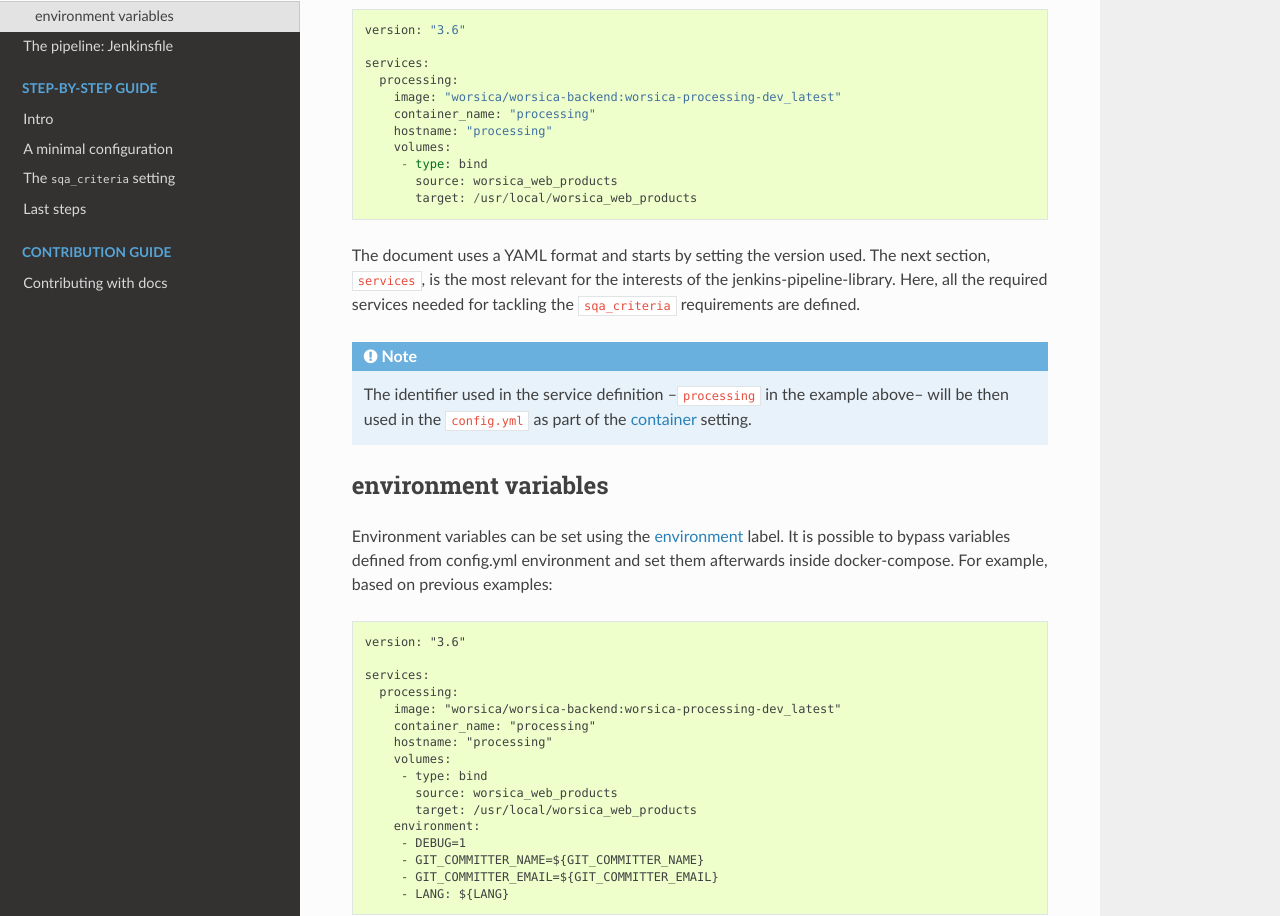
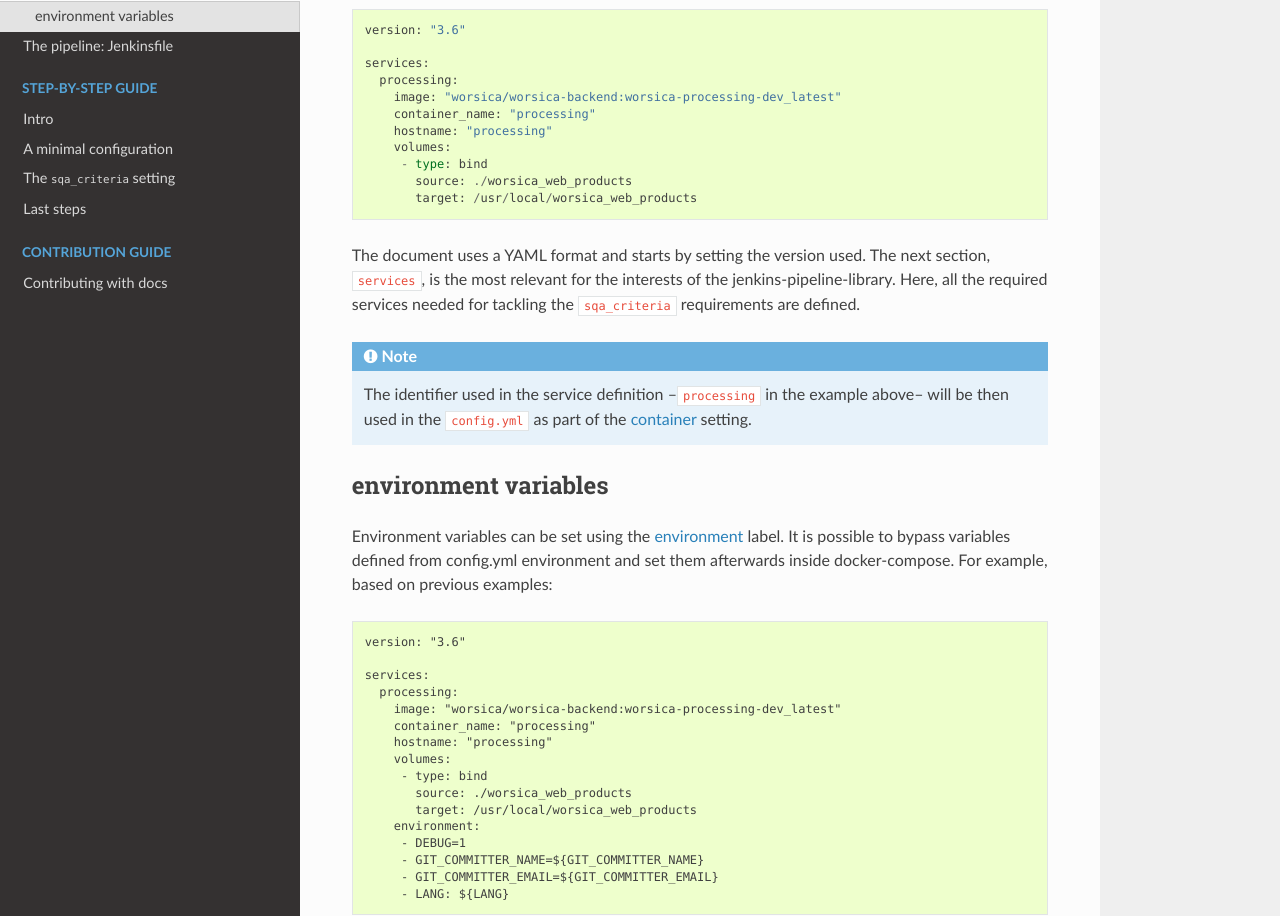
Before and after one commit to indigo-dc/jenkins-pipeline-library, a Sphinx documentation site: the page built from docs/user/docker_compose.rst, in a window 1280 px wide and 1400 px high, scrolled down 173 px. Shown: the part 296-1212 px from the top of the window. Built offline with Sphinx 7.4.7 and the Read the Docs theme 2.0.0, drawn with Linux system fonts in a browser that asks for light colours.

```diff
--- a/docs/user/docker_compose.rst
+++ b/docs/user/docker_compose.rst
@@ -27,7 +27,7 @@ Compose specification:
        hostname: "processing"
        volumes:
         - type: bind
-          source: worsica_web_products
+          source: ./worsica_web_products
           target: /usr/local/worsica_web_products
 
 The document uses a YAML format and starts by setting the version used. The
@@ -61,7 +61,7 @@ afterwards inside docker-compose. For example, based on previous examples:
        hostname: "processing"
        volumes:
         - type: bind
-          source: worsica_web_products
+          source: ./worsica_web_products
           target: /usr/local/worsica_web_products
        environment:
         - DEBUG=1
```
